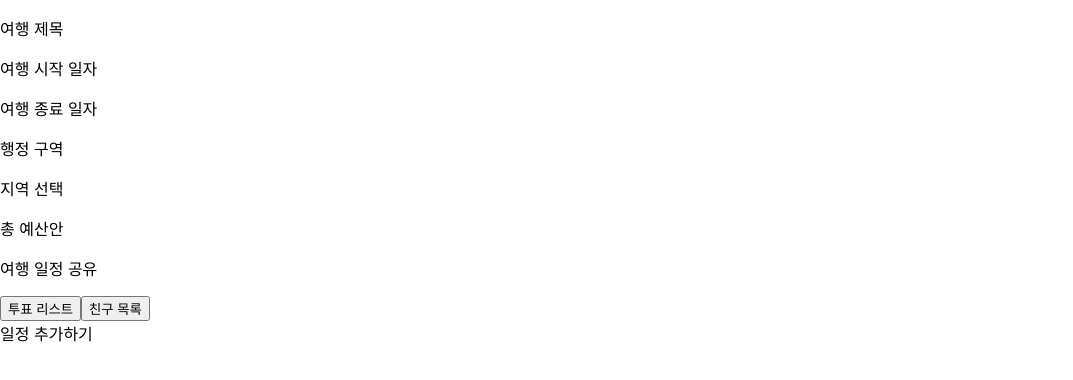
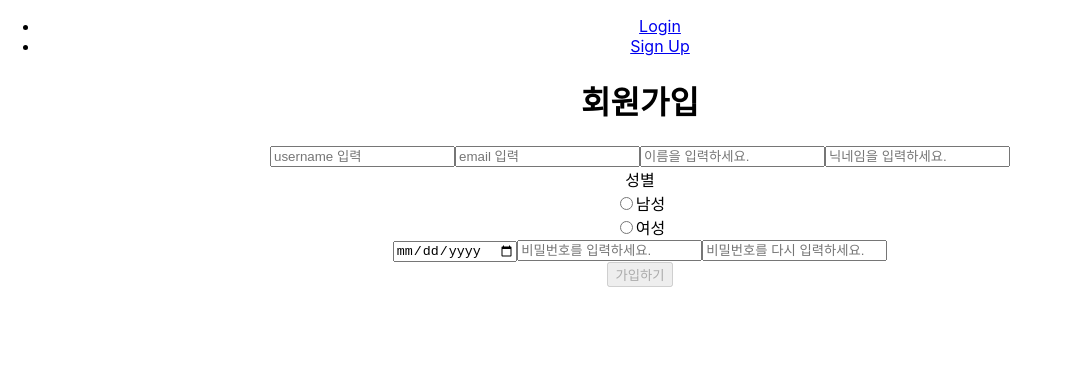
Before and after one commit to 11dontcare/todotravel_frontend, a React (Create React App) app: page /signup in a window 1280 px wide. Shown: the top 380 px of the page, without its empty margins (0-1073 px from the left). Built offline with nearby package versions, Linux system fonts and the light colour scheme.

Commit message:
Refactor: 애플리케이션의 라우팅 설정 및 초기 렌더링 추가

```diff
--- a/src/App.js
+++ b/src/App.js
@@ -1,24 +1,58 @@
+import React from "react";
+import {BrowserRouter as Router, Route, Routes, Link } from "react-router-dom";
 import logo from "./logo.svg";
 import "./App.css";
 
+/* 컴포넌트 import */
+
+// 메인 페이지
+// import Home from "./todotravel/component/Home";
+
+// 로그인, 회원가입 경로 설정
+import SignUp from "./todotravel/component/auth/SignUp";
+import Login from "./todotravel/component/auth/Login";
+
 function App() {
   return (
-    <div className='App'>
-      <header className='App-header'>
-        <img src={logo} className='App-logo' alt='logo' />
-        <p>
-          Edit <code>src/App.js</code> and save to reload.
-        </p>
-        <a
-          className='App-link'
-          href='https://reactjs.org'
-          target='_blank'
-          rel='noopener noreferrer'
-        >
-          Learn React
-        </a>
-      </header>
-    </div>
+    // <div className='App'>
+    //   <header className='App-header'>
+    //     <img src={logo} className='App-logo' alt='logo' />
+    //     <p>
+    //       Edit <code>src/App.js</code> and save to reload.
+    //     </p>
+    //     <a
+    //       className='App-link'
+    //       href='https://reactjs.org'
+    //       target='_blank'
+    //       rel='noopener noreferrer'
+    //     >
+    //       Learn React
+    //     </a>
+    //   </header>
+    // </div>
+    <Router>
+      <div className="App">
+        <nav>
+          <ul>
+            {/* <li>
+              <Link to="/">Home</Link>
+            </li> */}
+            <li>
+              <Link to="/login">Login</Link>
+            </li>
+            <li>
+              <Link to="/signup">Sign Up</Link>
+            </li>
+          </ul>
+        </nav>
+
+        <Routes>
+          <Route path="/login" element={<Login />} />
+          <Route path="/signup" element={<SignUp />} />
+          {/* <Route path="/" element={<Home />} /> */}
+        </Routes>
+      </div>
+    </Router>
   );
 }
 
--- a/src/index.js
+++ b/src/index.js
@@ -9,8 +9,8 @@ import PlanPage from "./todotravel/component/plan/PlanPage";
 
 const root = ReactDOM.createRoot(document.getElementById("root"));
 root.render(
-  // <App />
-  <PlanPage />
+  <App />
+  // <PlanPage />
 );
 
 // If you want to start measuring performance in your app, pass a function
```
